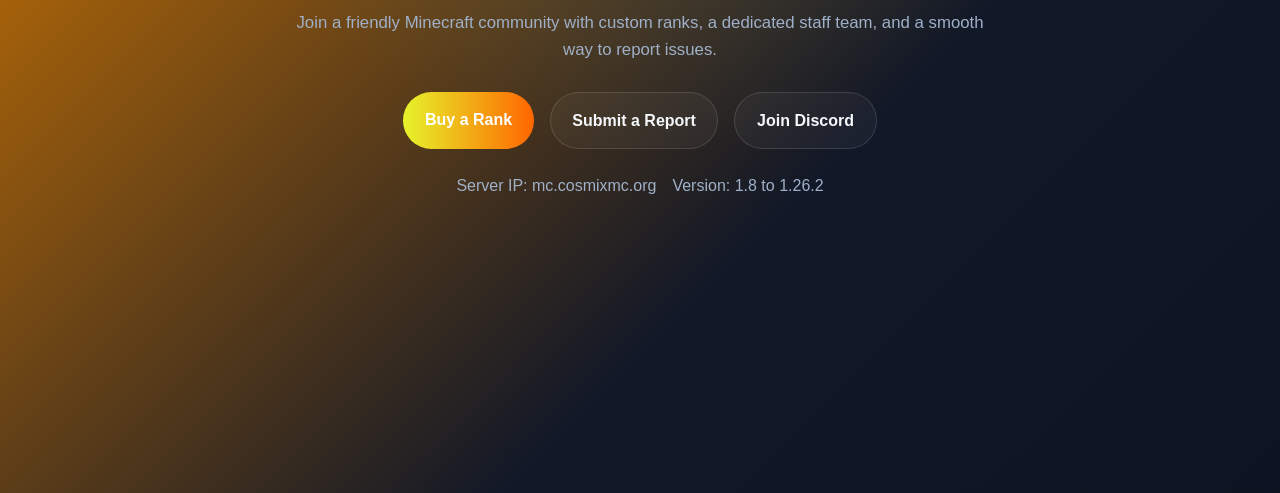
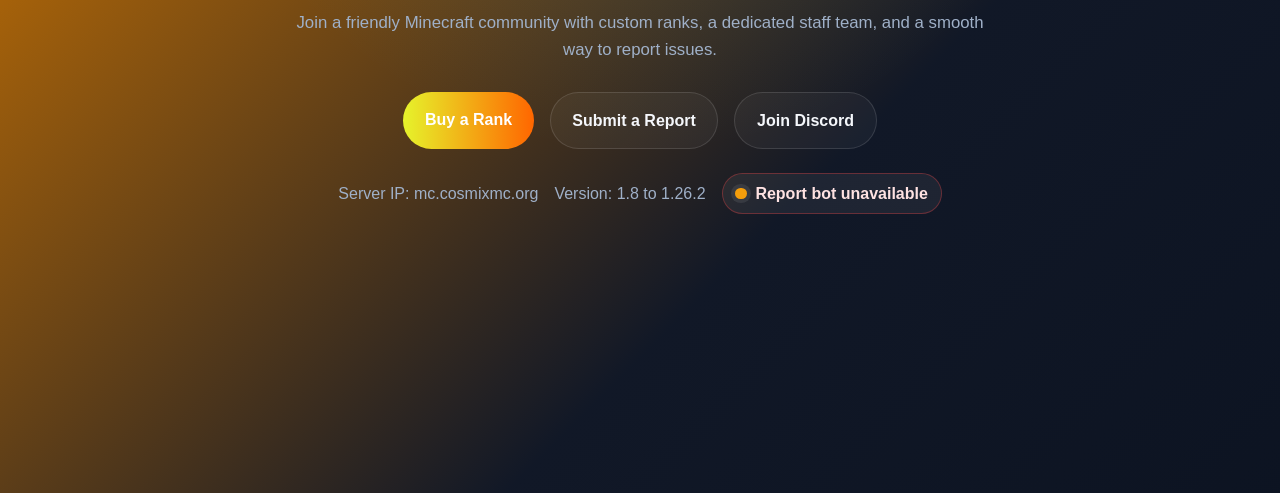
Before and after one commit to jamie666real/cosmix, a website: page index.html in a window 1280 px wide. Shown: the part 307-800 px from the top of the page. Drawn offline with Linux system fonts and the light colour scheme; no server answers.

Commit message:
added bot status to website

```diff
--- a/index.html
+++ b/index.html
@@ -43,6 +43,10 @@
         <div class="server-info">
           <span>Server IP: mc.cosmixmc.org</span>
           <span>Version: 1.8 to 1.26.2</span>
+          <span id="report-bot-status" class="status-pill" aria-live="polite">
+            <span class="status-dot"></span>
+            Checking report bot...
+          </span>
         </div>
       </div>
     </header>
@@ -66,5 +70,35 @@
         </article>
       </section>
     </main>
+    <script>
+      async function updateReportBotStatus() {
+        const label = document.getElementById('report-bot-status');
+        if (!label) return;
+
+        try {
+          const response = await fetch('/api/health', { cache: 'no-store' });
+          const isOnline = response.ok;
+          const dot = label.querySelector('.status-dot');
+          const text = isOnline ? 'Report bot online and operational' : 'Report bot unavailable';
+          label.classList.toggle('online', isOnline);
+          label.classList.toggle('offline', !isOnline);
+          if (dot) {
+            dot.style.background = isOnline ? '#22c55e' : '#ef4444';
+          }
+          label.innerHTML = `<span class="status-dot"></span>${text}`;
+        } catch (error) {
+          const dot = label.querySelector('.status-dot');
+          label.classList.remove('online');
+          label.classList.add('offline');
+          if (dot) {
+            dot.style.background = '#ef4444';
+          }
+          label.innerHTML = `<span class="status-dot"></span>Report bot unavailable`;
+        }
+      }
+
+      updateReportBotStatus();
+      setInterval(updateReportBotStatus, 15000);
+    </script>
   </body>
 </html>
--- a/styles.css
+++ b/styles.css
@@ -122,6 +122,36 @@
   gap: 1rem;
   flex-wrap: wrap;
   color: var(--muted);
+  align-items: center;
+}
+
+.status-pill {
+  display: inline-flex;
+  align-items: center;
+  gap: 0.55rem;
+  padding: 0.45rem 0.8rem;
+  border-radius: 999px;
+  font-weight: 700;
+  border: 1px solid var(--border);
+  background: rgba(255, 255, 255, 0.06);
+}
+
+.status-pill.online {
+  color: #dcfce7;
+  border-color: rgba(34, 197, 94, 0.35);
+}
+
+.status-pill.offline {
+  color: #fee2e2;
+  border-color: rgba(239, 68, 68, 0.35);
+}
+
+.status-dot {
+  width: 0.7rem;
+  height: 0.7rem;
+  border-radius: 50%;
+  background: #f59e0b;
+  box-shadow: 0 0 0 4px rgba(255, 255, 255, 0.08);
 }
 
 main {
```
Also changed, not shown: 1 other file.
